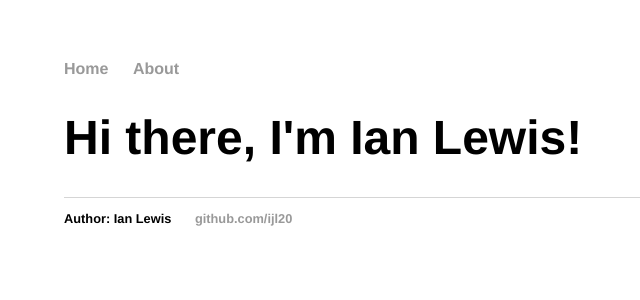
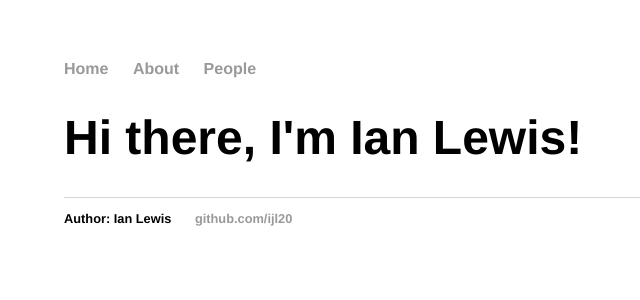
Before and after one commit to ijl20/ijl20.github.io, a Jekyll site: the page built from index.html, in a window 1280 px wide. Shown: the top 300 px of the page, without its empty margins (128-768 px from the left). Built offline with Jekyll 4.4.1, drawn with Linux system fonts in a browser that asks for light colours.

Commit message:
Updated _layouts/default.html with people link

```diff
--- a/_layouts/default.html
+++ b/_layouts/default.html
@@ -10,6 +10,7 @@
 	    		<ul>
 	        		<li><a href="/">Home</a></li>
 		        	<li><a href="/about">About</a></li>
+		        	<li><a href="/people">People</a></li>
 	    		</ul>
 			</nav>
 			<div class="container">
```
